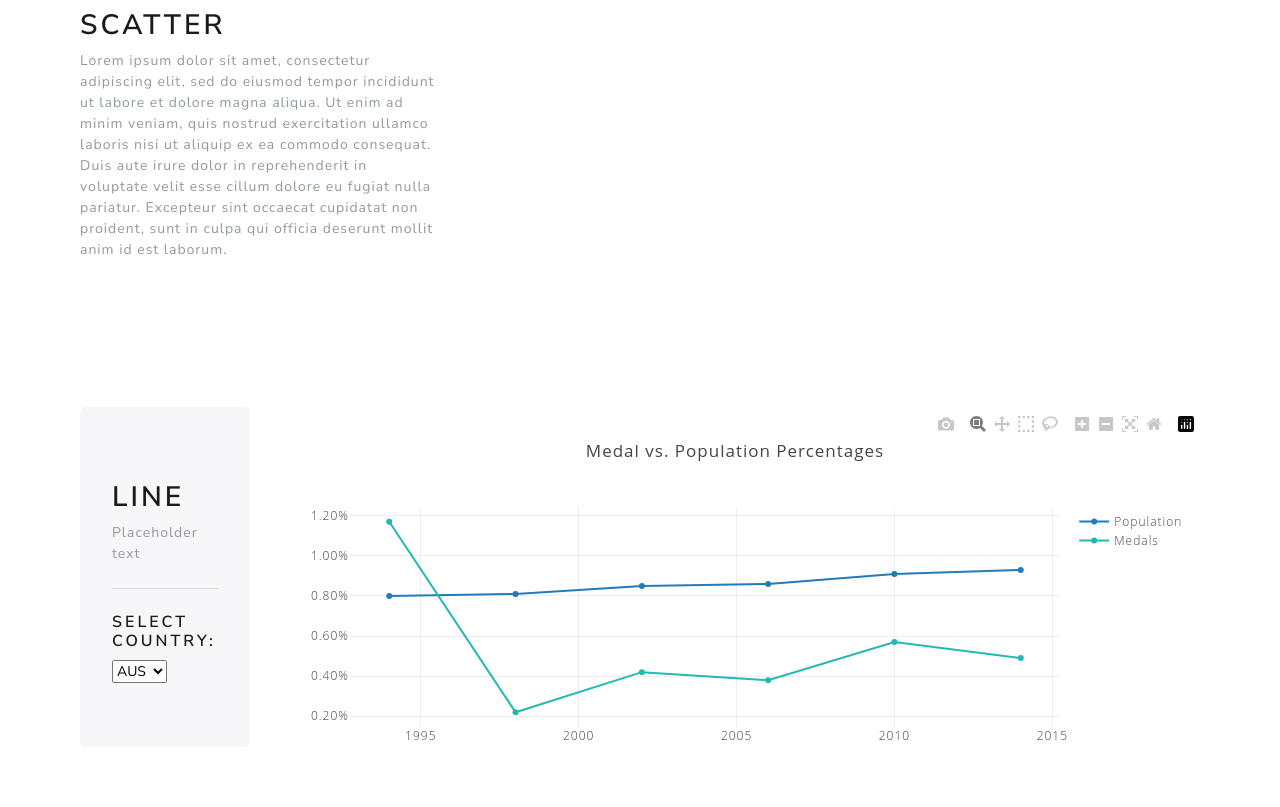
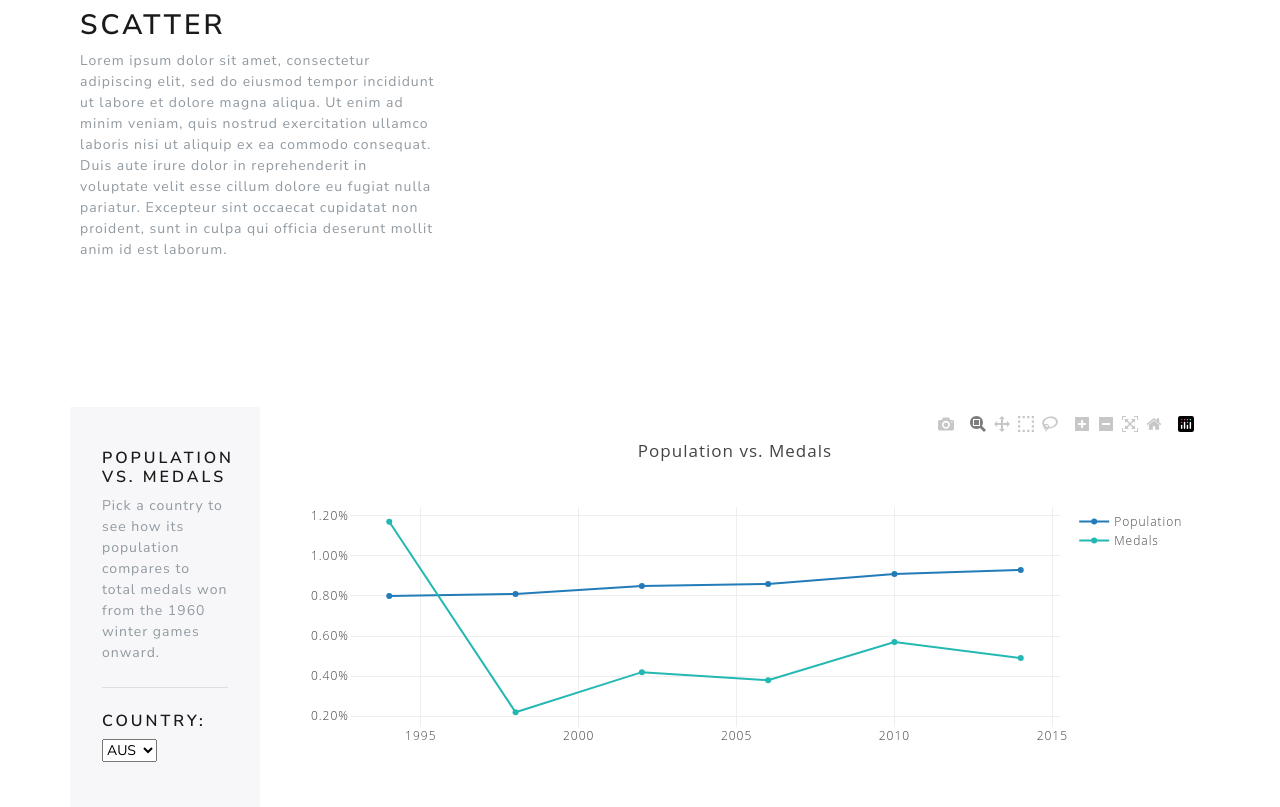
Before and after one commit to lorijta92/winter-olympic-success, a Flask app: page / in a window 1280 px wide. Shown: the part 1626-2433 px from the top of the page. Run offline with Flask 2, Linux system fonts and the light colour scheme; data that the repository does not hold is empty; some libraries are stand-ins or nearby versions.

Commit message:
updating line graph

```diff
--- a/static/js/line_graph.js
+++ b/static/js/line_graph.js
@@ -65,8 +65,12 @@ function lineGraph(country) {
 
         // Define layout for the line graph
         var layout = {
-            title:'Medal vs. Population Percentages',
+            title:'Population vs. Medals',
+            xaxis: {
+                text: 'Years'
+            },
             yaxis: {
+                text: 'Percentage',
                 tickformat: ',.2%'
             }
         };
--- a/templates/index.html
+++ b/templates/index.html
@@ -110,14 +110,13 @@
             </div>
         </div>
         <div class="row">
-            <div class="col-md-2">
-                <div class="jumbotron">
-                    <h2>LINE</h2>
-                    <p>Placeholder text</p>
-                    <hr class="my-4">
-                    <h5>Select Country:</h5>
-                    <select id="selCountrySet" onchange="optionChanged(this.value)"></select>
-                </div>
+            <div style="padding: 2rem; background-color: #f7f7f9" class="col-md-2">
+                <h5>Population vs. Medals</h5>
+                <p>Pick a country to see how its population compares
+                    to total medals won from the 1960 winter games onward.</p>
+                <hr class="my-4">
+                <h5>Country:</h5>
+                <select id="selCountrySet" onchange="optionChanged(this.value)"></select>
             </div>
             <div class="col-md-10">
                 <div id="line" style="width: 100%; height: 400px"></div> <!--LINE-->
```
